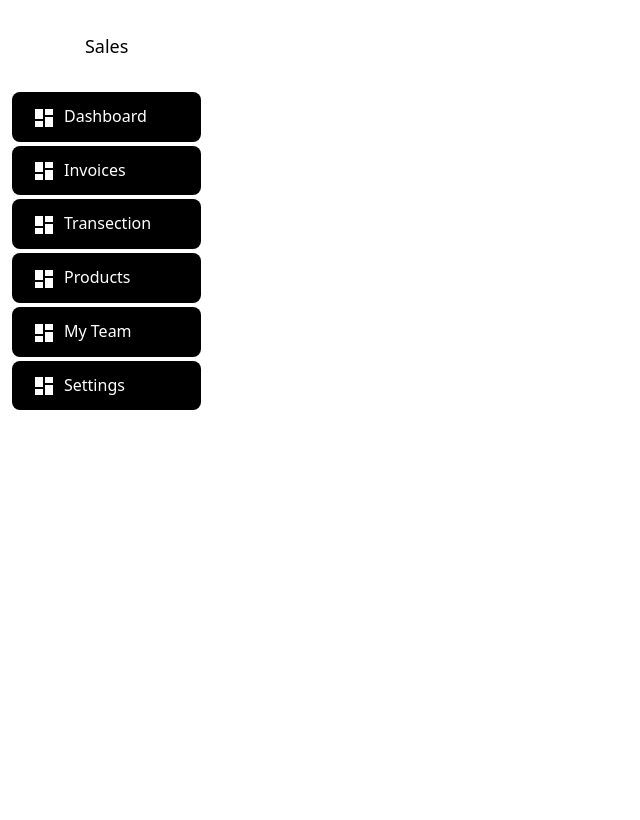
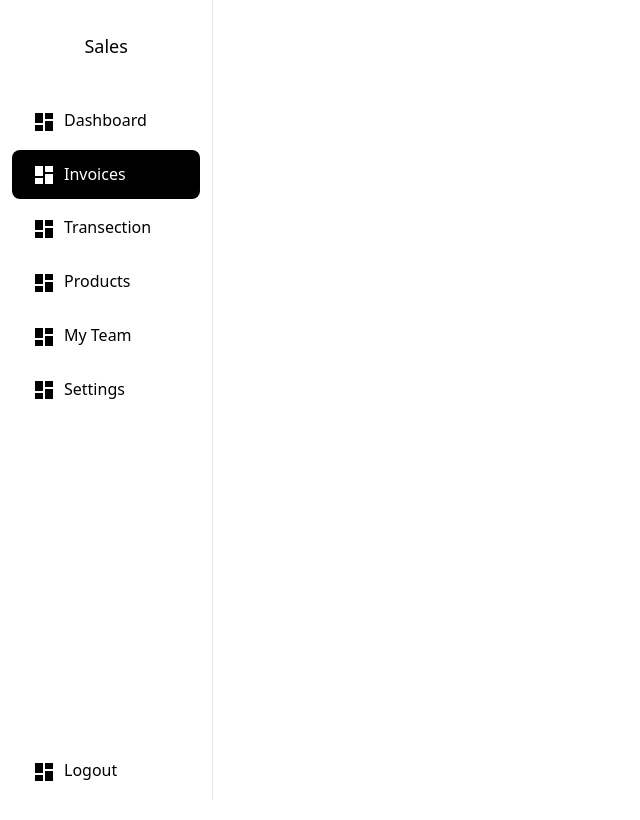
Before and after one commit to Sumitsinh1726/React_portfolio_Project, a React (Create React App) app in the folder krp/: page /admin/invoices in a window 1280 px wide. Shown: the top 820 px of the page, without its empty margins (0-640 px from the left). Built offline with nearby package versions, Linux system fonts and the light colour scheme; a web font is replaced by a local one.

Commit message:
I made admin sidebar

```diff
--- a/krp/src/admin/component/Sidebar.jsx
+++ b/krp/src/admin/component/Sidebar.jsx
@@ -3,55 +3,93 @@ import { NavLink } from "react-router-dom";
 import DashboardIcon from "@mui/icons-material/Dashboard";
 
 const Sidebar = () => {
-    const active = (isActive) => {
-        return {
-            backgroundColor: isActive ? "black" : "",
-            color: isActive ? "white" : ""
-        }
-    }
+  const active = ({ isActive }) => {
+    return {
+      backgroundColor: isActive ? "black" : "",
+      color: isActive ? "white" : "",
+    };
+  };
   return (
     <>
-      <aside className="w-2/12 relative h-screen">
-        <h4 className="text-center text-lg font-medium my-8">Sales</h4>
+      <aside className="w-2/12 relative h-screen border-r">
+        <h4 className="text-center text-lg font-medium py-8">Sales</h4>
 
         <ul className="">
           <li className="mx-3 my-1">
-            <NavLink to="/dashboard" style={active} className="block pl-5 py-3 rounded-lg">
+            <NavLink
+              to="/admin/dashboard"
+              style={active}
+              className="block pl-5 py-3 rounded-lg hover:bg-black hover:text-white"
+            >
               <DashboardIcon className="mr-2" />
               Dashboard
             </NavLink>
           </li>
           <li className="mx-3 my-1">
-            <NavLink to="/invoices" style={active} className="block pl-5 py-3 rounded-lg">
+            <NavLink
+              to="/admin/invoices"
+              style={active}
+              className="block pl-5 py-3 rounded-lg hover:bg-black hover:text-white"
+            >
               <DashboardIcon className="mr-2" />
               Invoices
             </NavLink>
           </li>
           <li className="mx-3 my-1">
-            <NavLink to="/transection" style={active} className="block pl-5 py-3 rounded-lg">
+            <NavLink
+              to="/admin/transection"
+              style={active}
+              className="block pl-5 py-3 rounded-lg hover:bg-black hover:text-white"
+            >
               <DashboardIcon className="mr-2" />
               Transection
             </NavLink>
           </li>
           <li className="mx-3 my-1">
-            <NavLink to="/products" style={active} className="block pl-5 py-3 rounded-lg">
+            <NavLink
+              to="/admin/products"
+              style={active}
+              className="block pl-5 py-3 rounded-lg hover:bg-black hover:text-white"
+            >
               <DashboardIcon className="mr-2" />
               Products
             </NavLink>
           </li>
           <li className="mx-3 my-1">
-            <NavLink to="/myteam" style={active} className="block pl-5 py-3 rounded-lg">
+            <NavLink
+              to="/admin/myteam"
+              style={active}
+              className="block pl-5 py-3 rounded-lg hover:bg-black hover:text-white"
+            >
               <DashboardIcon className="mr-2" />
               My Team
             </NavLink>
           </li>
           <li className="mx-3 my-1">
-            <NavLink to="/setting" style={active} className="block pl-5 py-3 rounded-lg">
+            <NavLink
+              to="/admin/setting"
+              style={active}
+              className="block pl-5 py-3 rounded-lg hover:bg-black hover:text-white"
+            >
               <DashboardIcon className="mr-2" />
               Settings
             </NavLink>
           </li>
         </ul>
+        <section className="absolute bottom-0 w-full">
+          <ul>
+            <li className="mx-3 my-1 ">
+              <NavLink
+                to="/"
+                style={active}
+                className="block pl-5 py-3 rounded-lg hover:bg-black hover:text-white"
+              >
+                <DashboardIcon className="mr-2" />
+                Logout
+              </NavLink>
+            </li>
+          </ul>
+        </section>
       </aside>
     </>
   );
--- a/krp/src/index.css
+++ b/krp/src/index.css
@@ -1,6 +1,12 @@
 @tailwind base;
 @tailwind components;
 @tailwind utilities;
+
+/* * {
+  margin: 0;
+  padding: 0;
+  box-sizing: border-box;
+} */
 
 /* body {
   margin: 0;
```
